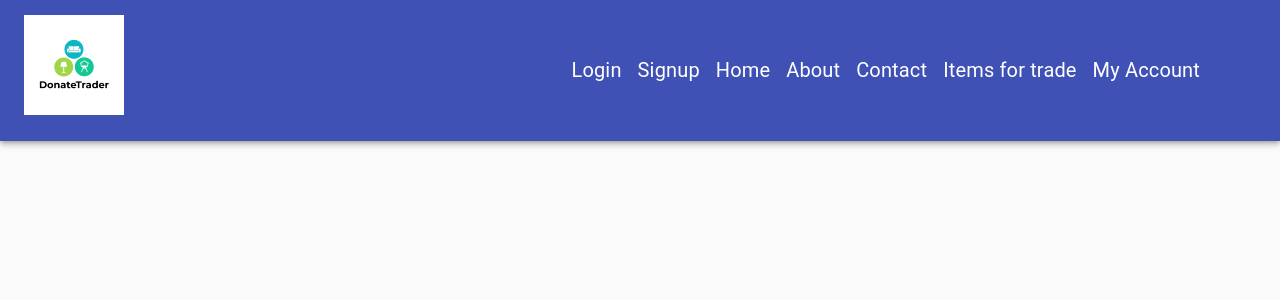
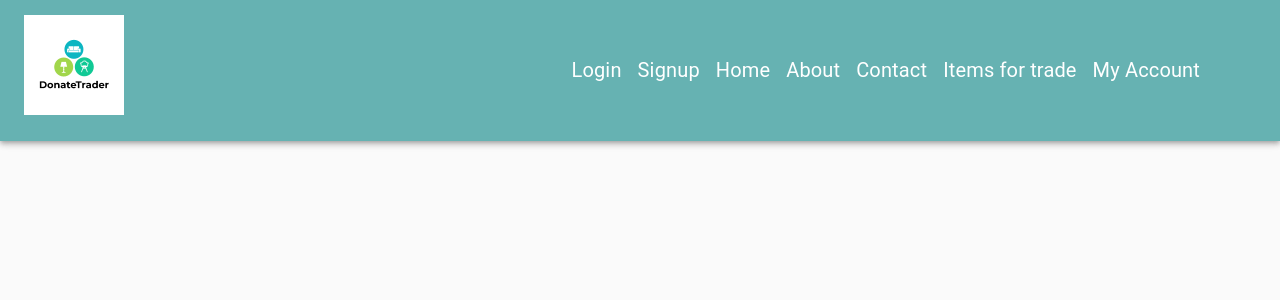
Before and after one commit to castarke/donatetrader, a React (Create React App) app in the folder client/: page /search/1 in a window 1280 px wide. Shown: the top 300 px of the page. Built offline with nearby package versions, Linux system fonts and the light colour scheme; the HTML template or start-up script is replaced by a standard one.

Commit message:
navbar teal color fixed

```diff
--- a/client/src/components/Navbar.js
+++ b/client/src/components/Navbar.js
@@ -123,7 +123,7 @@ function Navbar() {
   ];
 
   return (
-    <AppBar position="static" style ={{backgroundColor: '#66b2b2git'}}>
+    <AppBar position="static" style ={{backgroundColor: '#66b2b2'}}>
       <CssBaseline />
       <Toolbar>
         <Typography variant="h4" className={classes.logo}>
```
